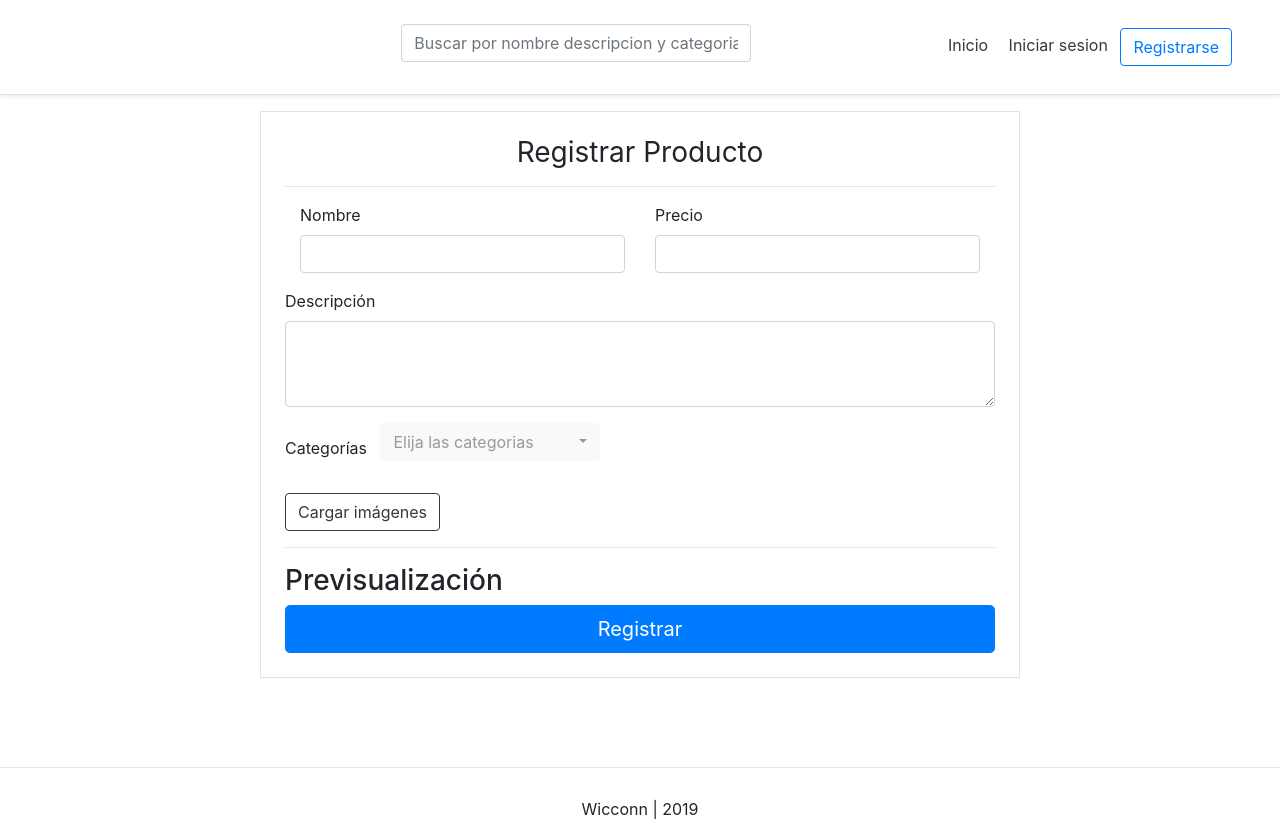
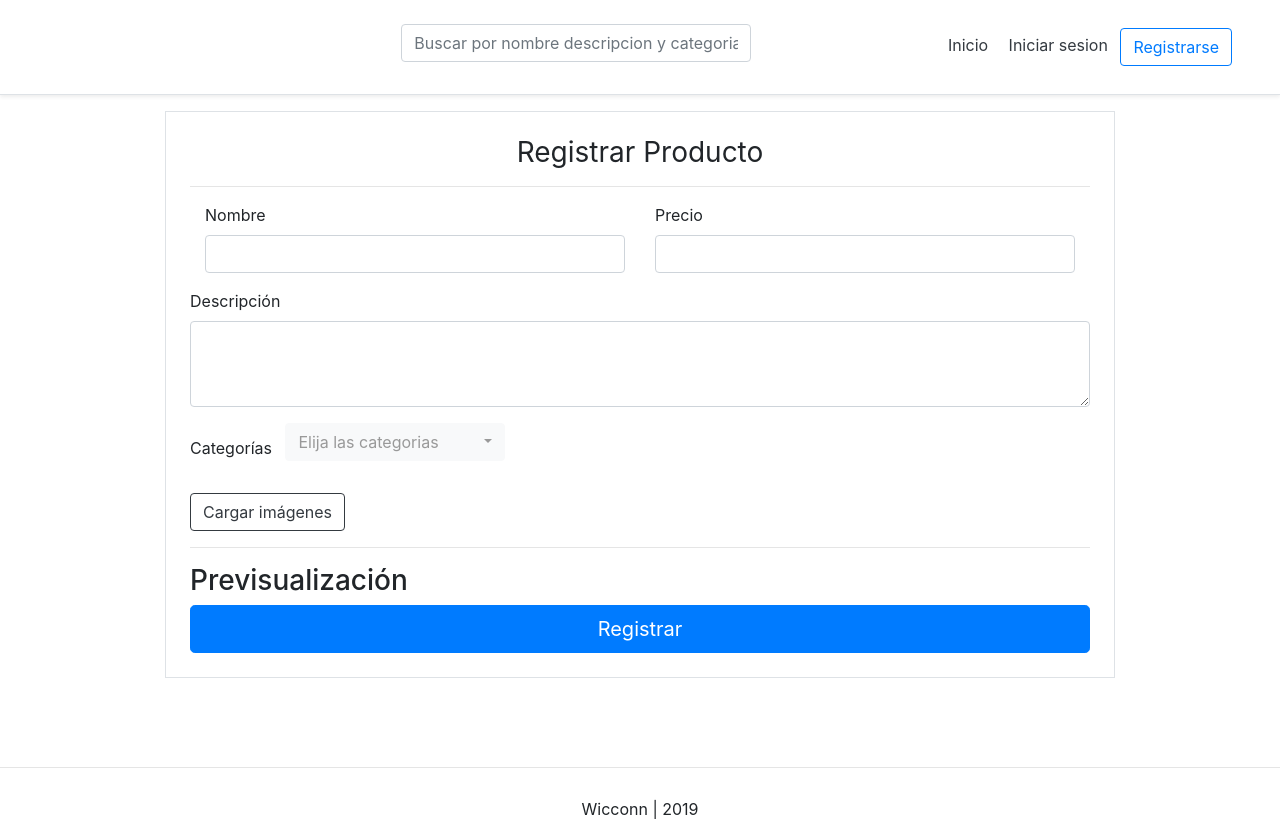
Before and after one commit to ISW-Grupo8/tp2020, a Django app: page /products/product/create in a window 1280 px wide. Run offline with Django 3.2, Linux system fonts and the light colour scheme; data that the repository does not hold is empty; some libraries are stand-ins or nearby versions.

Commit message:
bigger view in bigger devices

```diff
--- a/deliverEats/products/templates/products/base.html
+++ b/deliverEats/products/templates/products/base.html
@@ -5,7 +5,7 @@
 
 <div class="container">
     <div class="row">
-        <div class="col-md-8 mx-auto border order-md-1 p-4">
+        <div class="col-md-10 mx-auto border order-md-1 p-4">
             {% block app_content %}
             {% endblock app_content %}
         </div>
```
